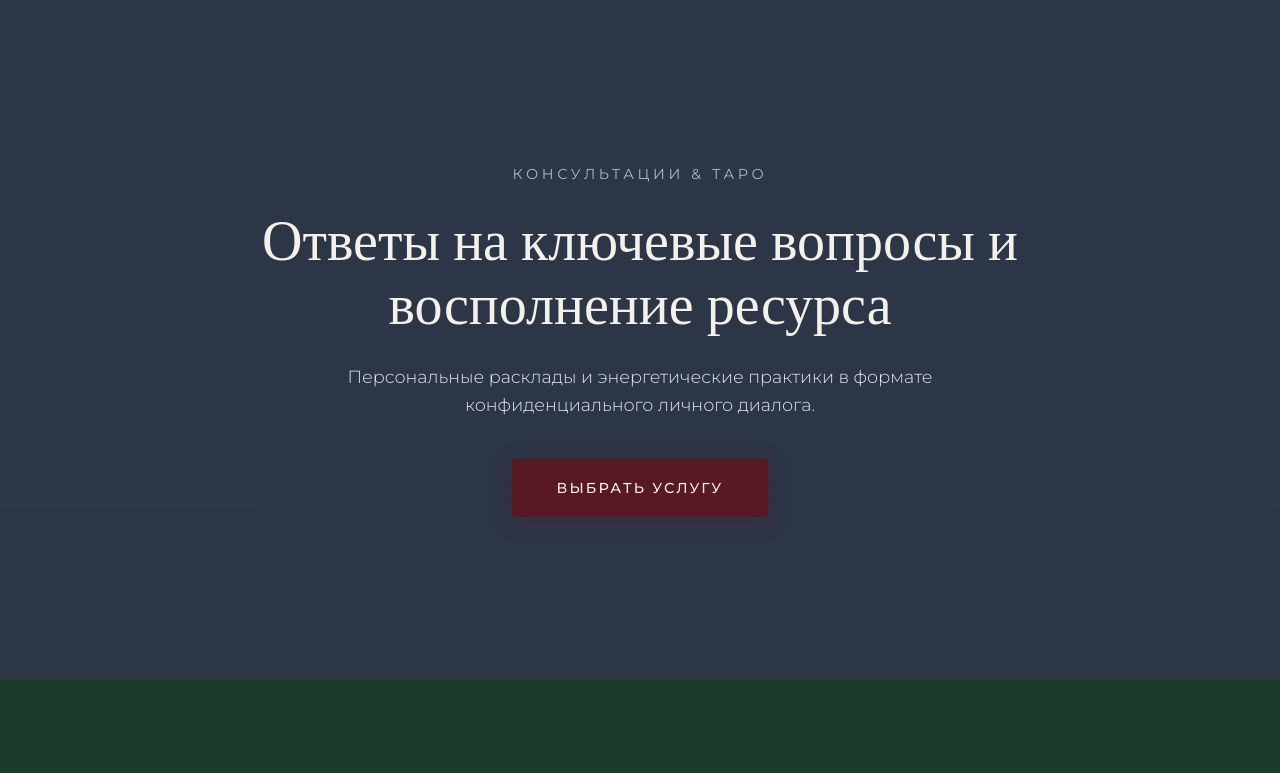
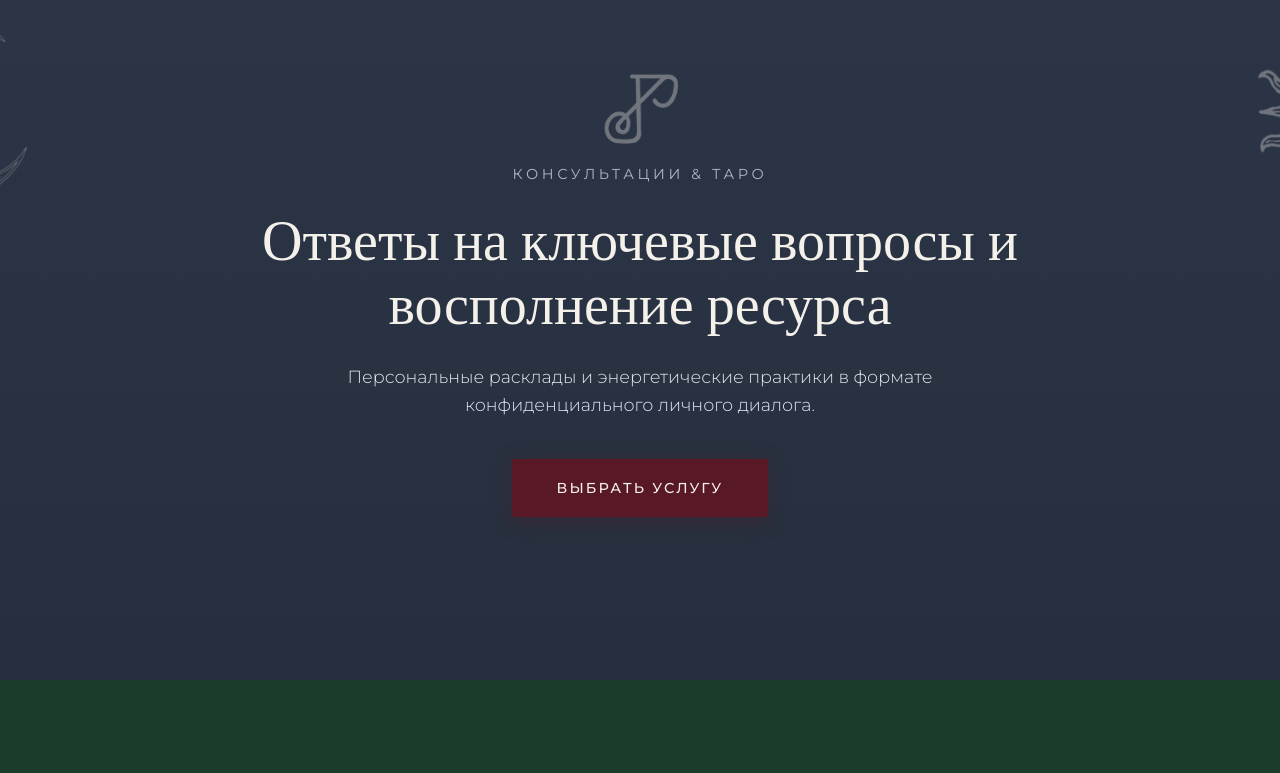
Before and after one commit to sedexe555-netizen/numerologia2, a plain HTML site: page index.html in a window 1280 px wide. Shown: the top 773 px of the page. Drawn offline with nearby package versions, Linux system fonts and the light colour scheme.

Commit message:
Update index.html

```diff
--- a/index.html
+++ b/index.html
@@ -58,7 +58,7 @@
       align-items: center;
       text-align: center;
       padding: 4rem 1.5rem;
-      background-image: url('hero-bg.jpg');
+      background-image: url('heropage.png');
       background-size: cover;
       background-position: center;
       background-repeat: no-repeat;
```
